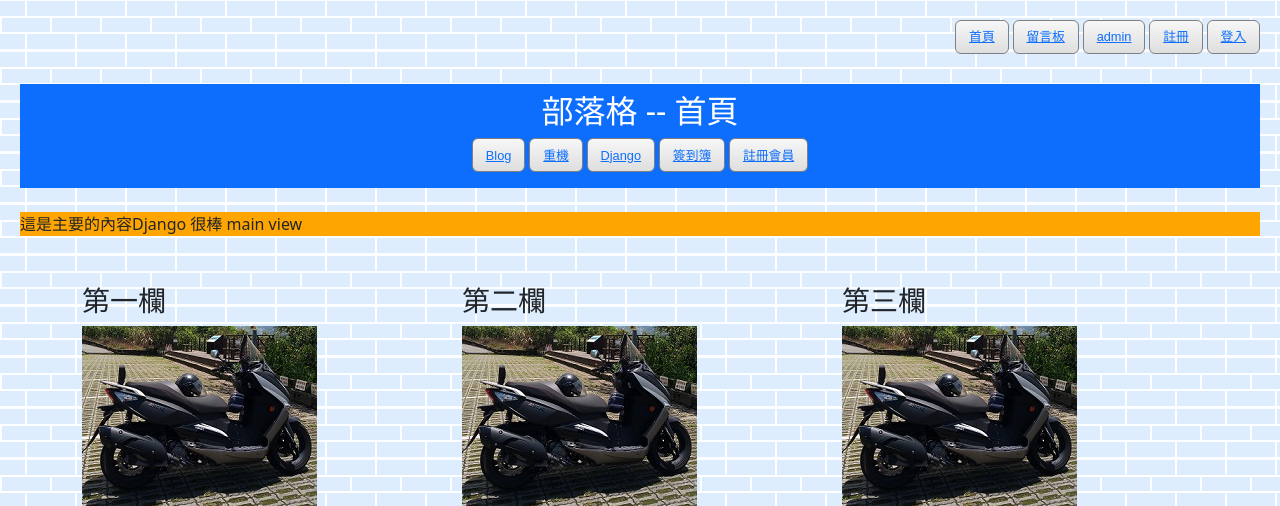
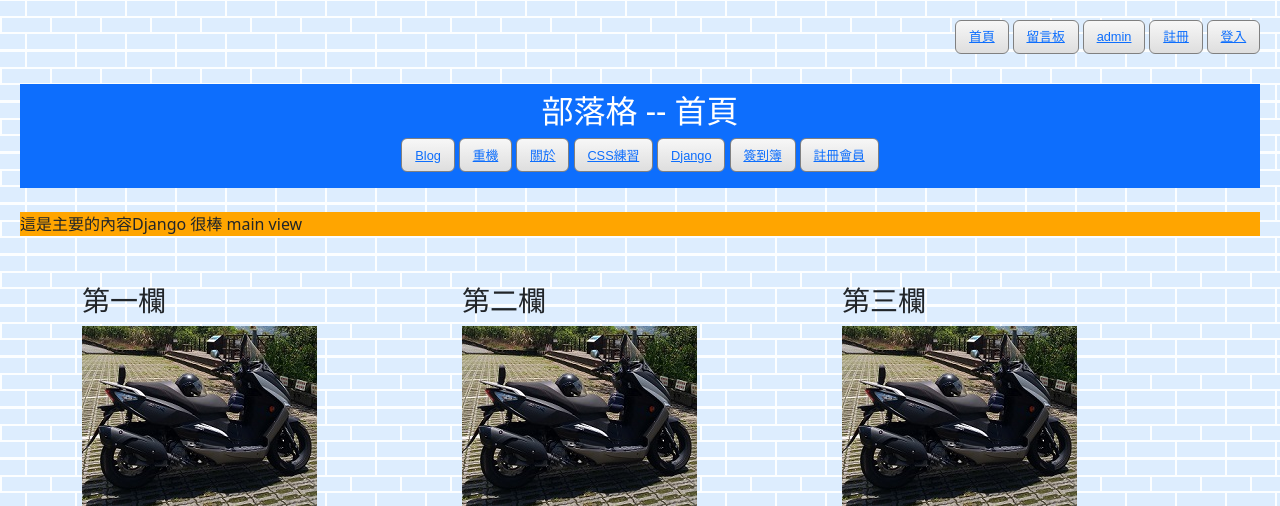
Before and after one commit to mrjasonnlin/jasonn2024, a Django app: page /main/ in a window 1280 px wide. Shown: the top 506 px of the page. Run offline with Django 5.2, Linux system fonts and the light colour scheme.

Commit message:
Update main.html

```diff
--- a/main/templates/main/main.html
+++ b/main/templates/main/main.html
@@ -7,6 +7,8 @@
     <!--<h3 style="background-color:Tomato;">-->
     <button type="button" class="btn btn-primary"><a class="text-primary" href="/">Blog</a></button>
     <button type="button" class="btn btn-primary"><a class="text-primary" href="{% url 'main:bike' %}">重機</a></button>
+    <button type="button" class="btn btn-primary"><a class="text-primary" href="{% url 'main:about' %}">關於</a></button>
+    <button type="button" class="btn btn-primary"><a class="text-primary" href="{% url 'main:csstest' %}">CSS練習</a></button>
     <button type="button" class="btn btn-primary"><a class="text-primary" href="{% url 'main:django' %}">Django</a></button>
     <button type="button" class="btn btn-primary"><a class="text-primary" href="{% url 'upload_profile:upload_profile' %}">簽到簿</a></button>
     <button type="button" class="btn btn-primary"><a class="text-primary" href="{% url 'main:users' %}">註冊會員</a></button>
```
